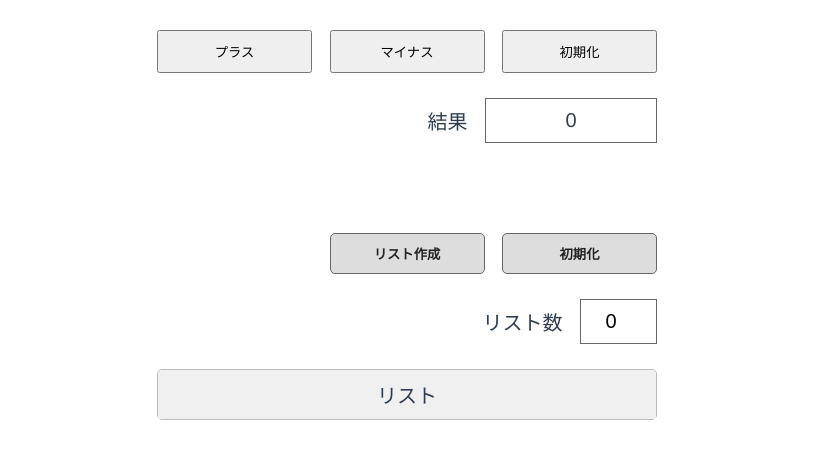
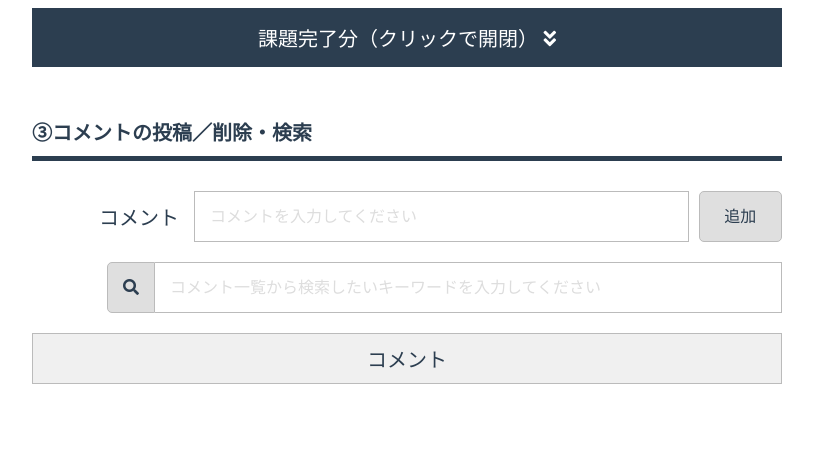
Before and after one commit to wryyy6124/mentaApp, a Vue app: page / in a window 1280 px wide. Shown: the top 458 px of the page, without its empty margins (233-1046 px from the left). Built offline with nearby package versions, Linux system fonts and the light colour scheme.

Commit message:
211017_vue-comment-post_middle_main-branch

```diff
--- a/src/App.vue
+++ b/src/App.vue
@@ -1,9 +1,17 @@
 <template>
   <!-- #app start -->
   <div id="app">
+    <!-- FontAwesome CDN読み込み -->
+    <link rel ="stylesheet" href="https://cdnjs.cloudflare.com/ajax/libs/font-awesome/5.11.2/css/all.css">
 
+    <!-- 完了した課題分のアコーディオン開閉 -->
+    <div class="taskOpen" v-on:click="toggleAccordion">{{ accordionMsg }} <i class="fas fa-angle-double-down"></i></div>
+
+    <!-- 完了した課題を格納する -->
+    <div class="accordionTask" v-bind:class="{ is_display: isDisplay }" v-if="isDisplay">
       <!-- 加算・減算 start -->
       <div class="funcWrapper">
+        <div class="funcWrapper__header">①数値の加算・減算・初期化</div>
         <div class="funcCalcArea">
           <div class="selectCalc">
             <button class="selectCalc__button" v-on:click="clickCalc(1)">プラス</button>
@@ -20,6 +28,7 @@
 
       <!-- リスト生成　start -->
       <div class="funcWrapper">
+        <div class="funcWrapper__header">②リスト生成・初期化</div>
         <div class="funclistArea">
           <div class="listCreate">
             <button class="listCreate__button" v-bind:class="{ is_deactive: btnChange }" v-on:click="listCreate(listLength)">リスト作成</button>
@@ -44,6 +53,39 @@
         </div>
       </div>
       <!-- リスト生成　end -->
+    </div>
+
+    <!-- コメント投稿　start -->
+    <div class="funcWrapper">
+      <div class="funcWrapper__header">③コメントの投稿／削除・検索</div>
+      <div class="funcCommentArea">
+        <div class="commentPost">
+          <div class="commentPost__header">コメント</div>
+          <div class="commentPost__body">
+            <input type="text" v-model="commentPost" name="commentPost" class="commentPost__inputText" placeholder="コメントを入力してください">
+            <button class="commentPost__executionBtn" v-on:click="clickPost">追加</button>
+          </div>
+        </div>
+
+        <div class="commentSearch">
+          <div class="commentSearch__body">
+            <button class="commentSearch__executionBtn"><i class="fas fa-search"></i></button>
+            <input type="text" name="commentSearch" class="commentSearch__inputText" placeholder="コメント一覧から検索したいキーワードを入力してください">
+          </div>
+        </div>
+
+        <div class="commentList">
+          <div class="commentList__header">コメント</div>
+          <div class="commentList__postBody" v-for="(comment, index) in commentValues" v-bind:key="index">
+            <div class="commentList__postText">{{ comment }}</div>
+            <div class="commentList__postButton">
+              <div class="commentList__postButton__inner" v-on:click="commentDelete(index)">削除</div>
+            </div>
+          </div>
+        </div>
+      </div>
+    </div>
+    <!-- コメント投稿 end -->
 
   </div>
   <!-- #app end -->
@@ -54,6 +96,10 @@ export default {
   name: 'App',
   data: function() {
     return {
+      // 完了分の隔離
+      isDisplay: false,
+      accordionMsg: '課題完了分（クリックで開閉）',
+
       // 加算・減算
       calc: 0, // 演算値（初期値：0）
 
@@ -62,9 +108,17 @@ export default {
       lists: {}, // forループ
       errFlag: false, // エラーメッセージ切替
       btnChange: false, // 生成ボタン切替
+
+      // コメント投稿
+      commentPost: '',
+      commentValues: [],
     }
   },
   methods: {
+    toggleAccordion: function() {
+      this.isDisplay = !this.isDisplay
+    },
+
     /*---------------
       加算・減算
     ---------------*/
@@ -107,18 +161,52 @@ export default {
 
       return false;
     },
+
+    /*---------------
+      コメント投稿
+    ---------------*/
+    // コメント投稿
+    clickPost: function() {
+      // コメント入力欄の判定
+      if(this.commentPost === ''){
+        alert('コメント投稿には1文字以上の入力が必要です');
+        return false;
+      }
+
+      // 一覧にコメント追加
+      this.commentValues.push(this.commentPost);
+
+      // コメント入力欄を初期化
+      this.commentPost = '';
+    },
+
+    // コメント削除
+    commentDelete: function(num) {
+      this.commentValues.splice(num, 1);
+    }
   }
 }
 </script>
 
 <style lang="scss">
-body { margin: 0; }
 
 #app {
   color: #2c3e50;
+  font-size: 20px;
   font-family: 'Avenir', Helvetica, Arial, sans-serif;
   -webkit-font-smoothing: antialiased;
   -moz-osx-font-smoothing: grayscale;
+}
+
+.taskOpen {
+  background-color: #2c3e50;
+  color: #fff;
+  cursor: pointer;
+  text-align: center;
+  margin: 0 auto;
+  margin-bottom: 40px;
+  padding: 15px 0;
+  width: 750px;
 }
 
 /*---------------------------------------
@@ -126,18 +214,25 @@ body { margin: 0; }
 ---------------------------------------*/
 .funcWrapper {
   &:not(:last-of-type) { margin-bottom: 30px; }
+
+  &__header {
+    border-bottom: 5px solid;
+    font-weight: bold;
+    margin: 0 auto;
+    padding: 10px 0;
+    width: 750px;
+  }
 }
 
 /*---------------------------------------
   「計算処理」エリアのスタイル定義
 ---------------------------------------*/
 .funcCalcArea {
-  font-size: 20px;
   margin: 0 auto;
   padding: 30px 0;
   width: 500px;
 
-  & > div {
+  > div {
     display: flex;
     justify-content: end;
     align-items: center;
@@ -157,7 +252,7 @@ body { margin: 0; }
 }
 
 .resultCalc {
-  & > div {
+  > div {
     &:not(:first-of-type) { margin-left: 3.5%; }
   }
 
@@ -178,12 +273,11 @@ body { margin: 0; }
   「リスト生成処理」エリアのスタイル定義
 ---------------------------------------*/
 .funclistArea {
-  font-size: 20px;
   margin: 0 auto;
   padding: 30px 0;
   width: 500px;
 
-  & > div{
+  > div {
     &:not(:last-of-type) { margin-bottom: 25px; }
   }
 }
@@ -223,7 +317,7 @@ body { margin: 0; }
   justify-content: end;
   align-items: center;
 
-  & > div {
+  > div {
     &:not(:first-of-type) { margin-left: 3.5%; }
   }
 
@@ -237,7 +331,7 @@ body { margin: 0; }
     text-align: center;
     width: 15%;
 
-    & > input {
+    > input {
       border: none;
       font-size: 20px;
       text-align: center;
@@ -264,7 +358,7 @@ body { margin: 0; }
     margin: 0;
     padding: 0;
 
-    & > li {
+    > li {
       border-top: 1px solid #aaa;
       padding: 10px 0;
     }
@@ -281,4 +375,171 @@ body { margin: 0; }
   padding: 10px 0;
 }
 
+/*---------------------------------------
+  「コメント投稿」エリアのスタイル定義
+---------------------------------------*/
+
+.funcCommentArea {
+  margin: 0 auto;
+  padding: 30px 0;
+  width: 750px;
+
+  > div {
+    &:not(:last-of-type) { margin-bottom: 20px; }
+  }
+}
+
+.commentPost {
+  display: flex;
+  justify-content: end;
+  align-items: center;
+
+  &__header {
+    text-align: right;
+    padding-right: 15px;
+    width: 20%;
+  }
+
+  &__body {
+    display: flex;
+    justify-content: end;
+    align-items: center;
+    width: 80%;
+  }
+
+  &__inputText,
+  &__executionBtn {
+    // ボタンとテキストのスタイルを一旦打ち消す
+    appearance: none;
+    background-color: transparent;
+    border: 0;
+    border-radius: 0;
+    box-sizing: content-box;
+    color: inherit;
+    padding: 0;
+
+    // 共通スタイル指定
+    border-width: 1px;
+    border-style: solid;
+    border-color: #bbb;
+    font-size: 16px;
+    line-height: 1.2;
+    padding: 15px;
+  }
+
+  &__inputText {
+    outline: none;
+    width: 90%;
+
+    &::placeholder { color: #ddd; }
+  }
+
+  &__executionBtn {
+    background-color: #dfdfdf;
+    border-radius: 5px;
+    cursor: pointer;
+    text-align: center;
+    transition: .4s;
+    margin-left: 10px;
+    width: 10%;
+
+    &:hover { background-color: #ccc; }
+  }
+}
+
+.commentSearch {
+  display: flex;
+  justify-content: end;
+  align-items: center;
+
+  &__body {
+    display: flex;
+    justify-content: end;
+    align-items: center;
+    width: 90%;
+  }
+
+  &__inputText,
+  &__executionBtn {
+    // ボタンとテキストのスタイルを一旦打ち消す
+    appearance: none;
+    background-color: transparent;
+    border: 0;
+    border-radius: 0;
+    box-sizing: content-box;
+    color: inherit;
+    padding: 0;
+
+    // 共通スタイル指定
+    border-width: 1px;
+    border-style: solid;
+    border-color: #bbb;
+    font-size: 16px;
+    line-height: 1.2;
+    padding: 15px;
+  }
+
+  &__executionBtn {
+    background-color: #dfdfdf;
+    border-radius: 5px 0 0 5px;
+    cursor: pointer;
+    text-align: center;
+    transition: .4s;
+
+    &:hover { background-color: #ccc; }
+  }
+
+  &__inputText {
+    border-left: none;
+    outline: none;
+    width: 100%;
+
+    &::placeholder { color: #ddd; }
+  }
+}
+
+.commentList {
+  border: 1px solid #bbb;
+
+  &__header {
+    background-color: #f0f0f0;
+    text-align: center;
+    padding: 10px 0;
+  }
+
+  &__postBody {
+    border-top: 1px solid #bbb;
+    display: flex;
+    justify-content: space-between;
+    align-items: center;
+  }
+
+  &__postText {
+    border-right: 1px solid #bbb;
+    display: flex;
+    align-items: center;
+    padding: 10px 25px 10px 25px;
+    width: 75%;
+    min-height: 50px;
+  }
+
+  &__postButton {
+    width: 25%;
+
+    &__inner {
+      background-color: #f11818;
+      border-radius: 10px;
+      color: #fff;
+      cursor: pointer;
+      font-weight: bold;
+      text-align: center;
+      transition: .2s;
+      margin: 0 auto;
+      padding: 10px;
+      width: 75%;
+
+      &:hover { opacity: .7; }
+    }
+  }
+}
 </style>
```
Lines whose indentation alone changed are shown as unchanged.
